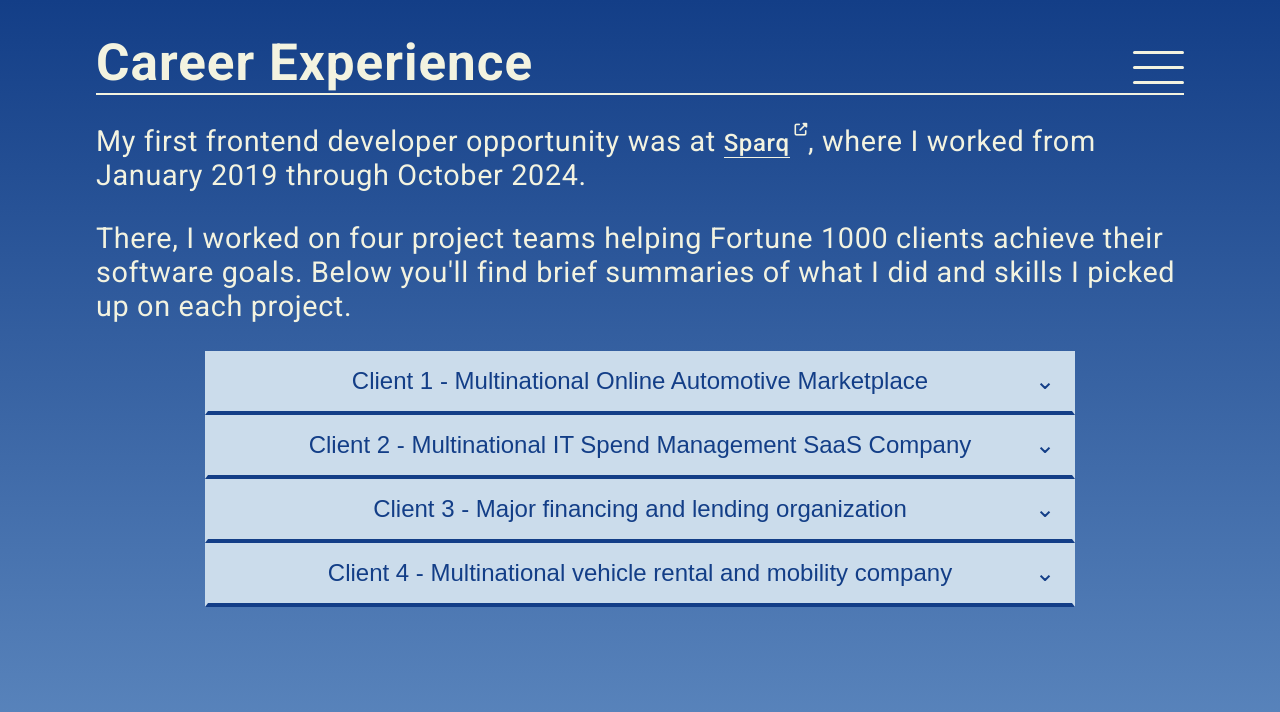
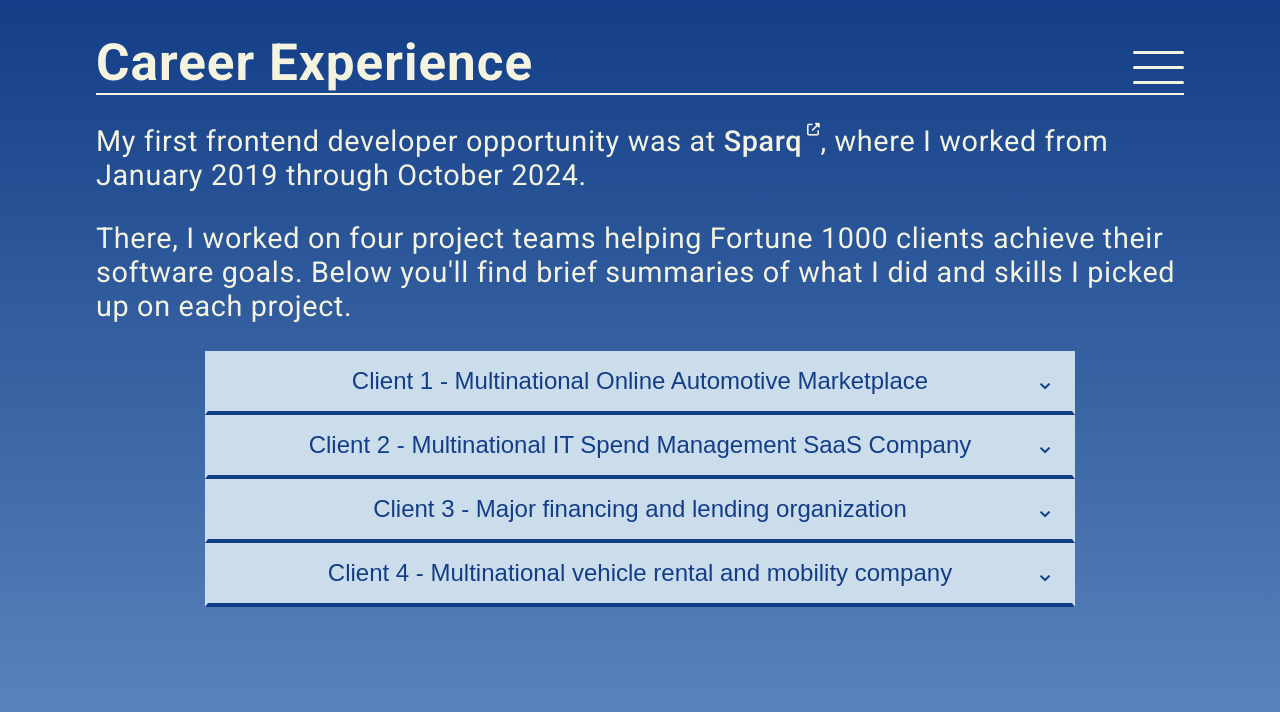
Before and after one commit to CoderAJ7470/portfolio, a React (Vite) app: page /portfolio/experience in a window 1280 px wide. Shown: the top 712 px of the page. Built offline with nearby package versions, Linux system fonts and the light colour scheme.

Commit message:
Removed border from non-card links, and corrected font size for Sparq link on experience page
Also added background animation back to non-card links and increased font-weight for same

```diff
--- a/src/pages/CareerExperience.jsx
+++ b/src/pages/CareerExperience.jsx
@@ -52,11 +52,7 @@ const CareerExperience = () => {
         <section className='experience-content-wrapper'>
           <p>
             My first frontend developer opportunity was at&nbsp;
-            <a
-              href='https://www.teamsparq.com/'
-              className='non-card-links'
-              target='_blank'
-            >
+            <a href='https://www.teamsparq.com/' target='_blank'>
               Sparq
             </a>
             <i className='fa-solid fa-up-right-from-square'></i>, where I worked
--- a/src/styles/common.css
+++ b/src/styles/common.css
@@ -144,10 +144,7 @@ li {
 .non-card-links {
   font-size: 1.5rem;
   font-weight: 500;
-  background: none;
-  transition: none;
   color: var(--off-white);
-  border-bottom: 1px solid var(--off-white);
 }
 
 .fa-up-right-from-square {
--- a/src/styles/portfolio.css
+++ b/src/styles/portfolio.css
@@ -139,6 +139,11 @@ body {
 /* Career experience */
 .experience-content-wrapper {
   margin-top: 1rem;
+}
+
+.experience-content-wrapper p a {
+  font-size: 1.8rem;
+  font-weight: 500;
 }
 
 .accordion-wrapper {
@@ -428,6 +433,10 @@ body {
     font-size: 1.3rem;
   }
 
+  .experience-content-wrapper p a {
+    font-size: 1.5rem;
+  }
+
   .accordion-wrapper p {
     font-size: 1.3rem;
   }
@@ -458,6 +467,10 @@ body {
     font-size: 1.1rem;
   }
 
+  .experience-content-wrapper p a {
+    font-size: 1.2rem;
+  }
+
   .accordion-wrapper p {
     font-size: 1.1rem;
   }
```
